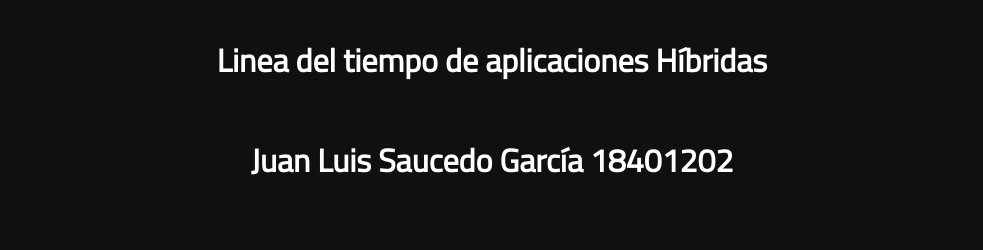
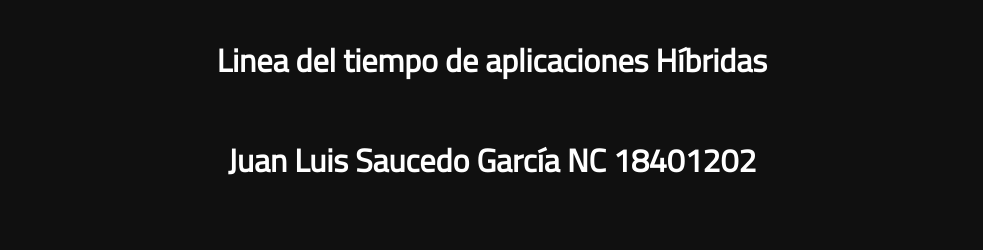
Before and after one commit to JuanSauced/JuanSauced.github.io, a plain HTML site: page index.html in a window 1280 px wide. Shown: the top 250 px of the page, without its empty margins (148-1131 px from the left). Drawn offline with Linux system fonts and the light colour scheme.

Commit message:
first commit

```diff
--- a/index.html
+++ b/index.html
@@ -9,8 +9,8 @@
 </head>
 <body>
     <div>
-        <h1 class="titulo">Linea del tiempo de aplicaciones Híbridas </h1>
-        <h1 class ="titulo">Juan Luis Saucedo García 18401202</h1>
+        <h1 class="titulo">Linea del tiempo de aplicaciones Híbridas  </h1>
+        <h1 class ="titulo">Juan Luis Saucedo García NC 18401202</h1>
     </div>
     <div class="contenedor">
         <div class="linea">
```
